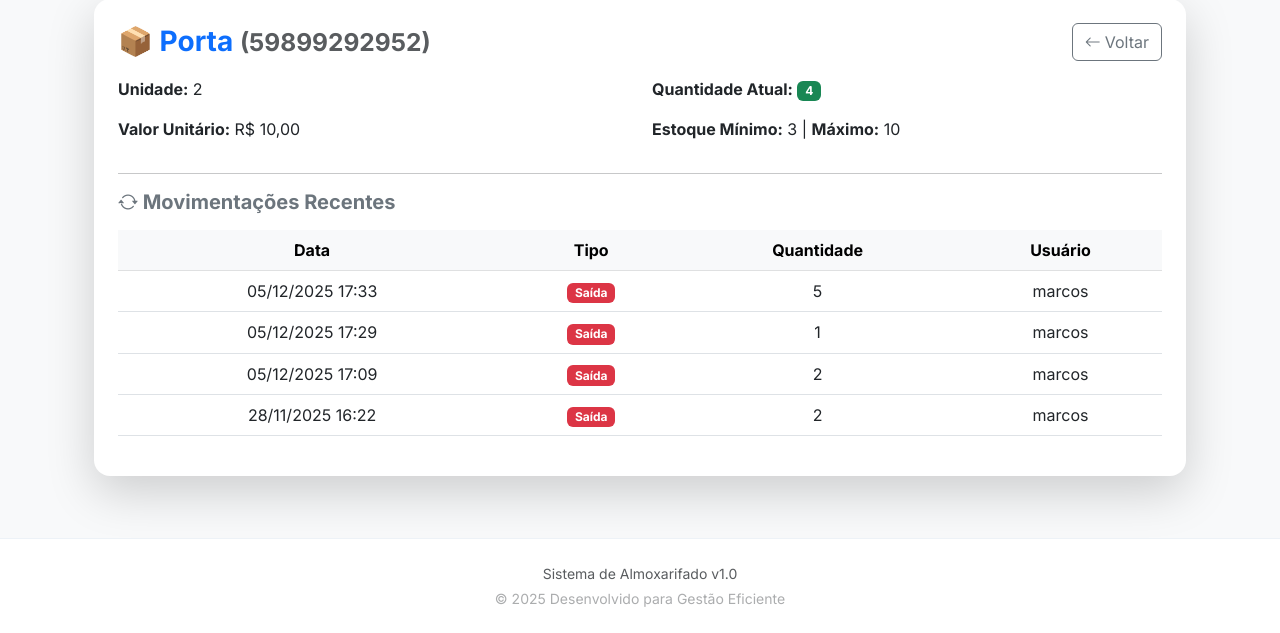
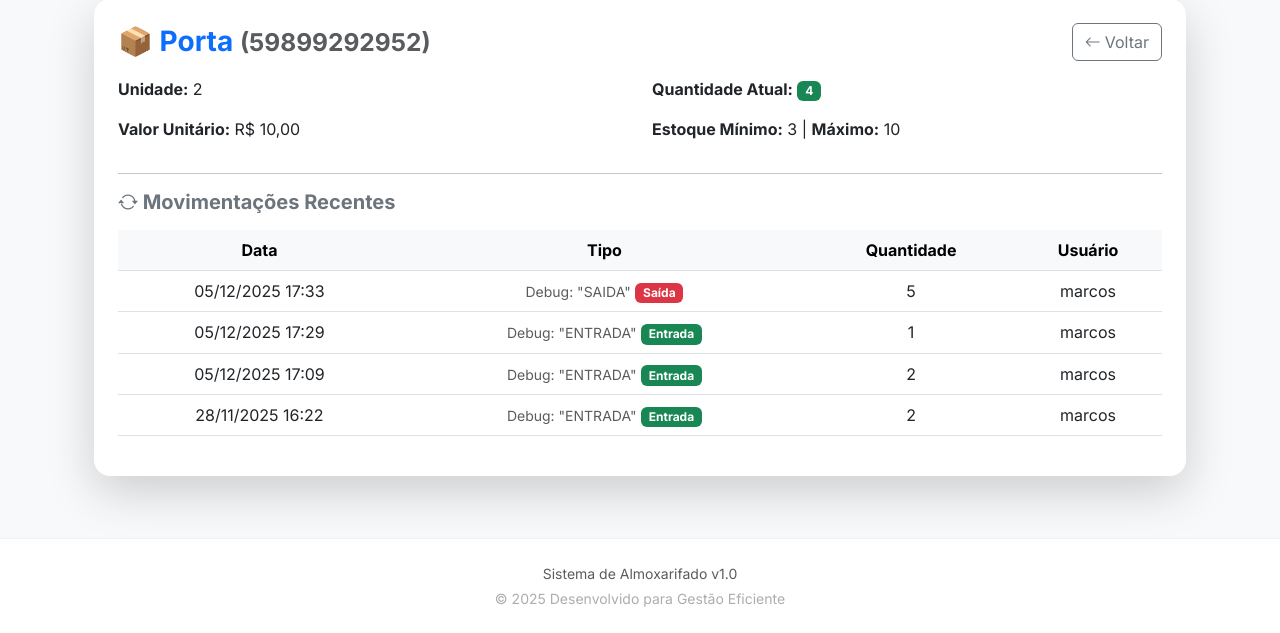
Before and after one commit to ifmt-cba-laboratorio-de-software/sistema-gestao-almoxarifado-grupo3, a Django app: page /item/1/ in a window 1280 px wide. Shown: the part 167-800 px from the top of the page. Run offline with Django 5.2, Linux system fonts and the light colour scheme; a user stored in the database is signed in; data comes from the database, SQL or seed files in the repository; both versions use the stored data as it was after the commit; some libraries are stand-ins or nearby versions.

Commit message:
Correção: Ajuste na lógica de exibição de Entrada/Saída no template

```diff
--- a/estoque/forms.py
+++ b/estoque/forms.py
@@ -1,5 +1,6 @@
 from django import forms
 from .models import Fornecedor, Item, Movimentacao
+import re
 
 class ItemForm(forms.ModelForm):
     class Meta:
--- a/templates/estoque/item_detail.html
+++ b/templates/estoque/item_detail.html
@@ -55,10 +55,12 @@
               <tr>
                 <td>{{ m.data|date:"d/m/Y H:i" }}</td>
                 <td>
-                  {% if m.tipo == 'E' %}
-                    <span class="badge bg-success">Entrada</span>
+                  <small class="text-muted">Debug: "{{ m.tipo }}"</small>
+
+                  {% if m.tipo == 'ENTRADA' or m.tipo == 'DEVOLUCAO' %}
+                    <span class="badge bg-success">{{ m.get_tipo_display }}</span>
                   {% else %}
-                    <span class="badge bg-danger">Saída</span>
+                    <span class="badge bg-danger">{{ m.get_tipo_display }}</span>
                   {% endif %}
                 </td>
                 <td>{{ m.quantidade }}</td>
@@ -72,7 +74,6 @@
           </tbody>
         </table>
       </div>
-
     </div>
   </div>
 </div>
--- /dev/null
+++ b/virtual/pyvenv.cfg
@@ -0,0 +1,5 @@
+home = C:\Users\Acer\AppData\Local\Microsoft\WindowsApps\PythonSoftwareFoundation.Python.3.12_qbz5n2kfra8p0
+include-system-site-packages = false
+version = 3.12.10
+executable = C:\Users\Acer\AppData\Local\Microsoft\WindowsApps\PythonSoftwareFoundation.Python.3.12_qbz5n2kfra8p0\python.exe
+command = C:\Users\Acer\AppData\Local\Microsoft\WindowsApps\PythonSoftwareFoundation.Python.3.12_qbz5n2kfra8p0\python.exe -m venv C:\Users\Acer\Desktop\Gestao-Almoxarifado\sistema-gestao-almoxarifado-grupo3\virtual
```
Also changed, not shown: db.sqlite3, 11 other files.
